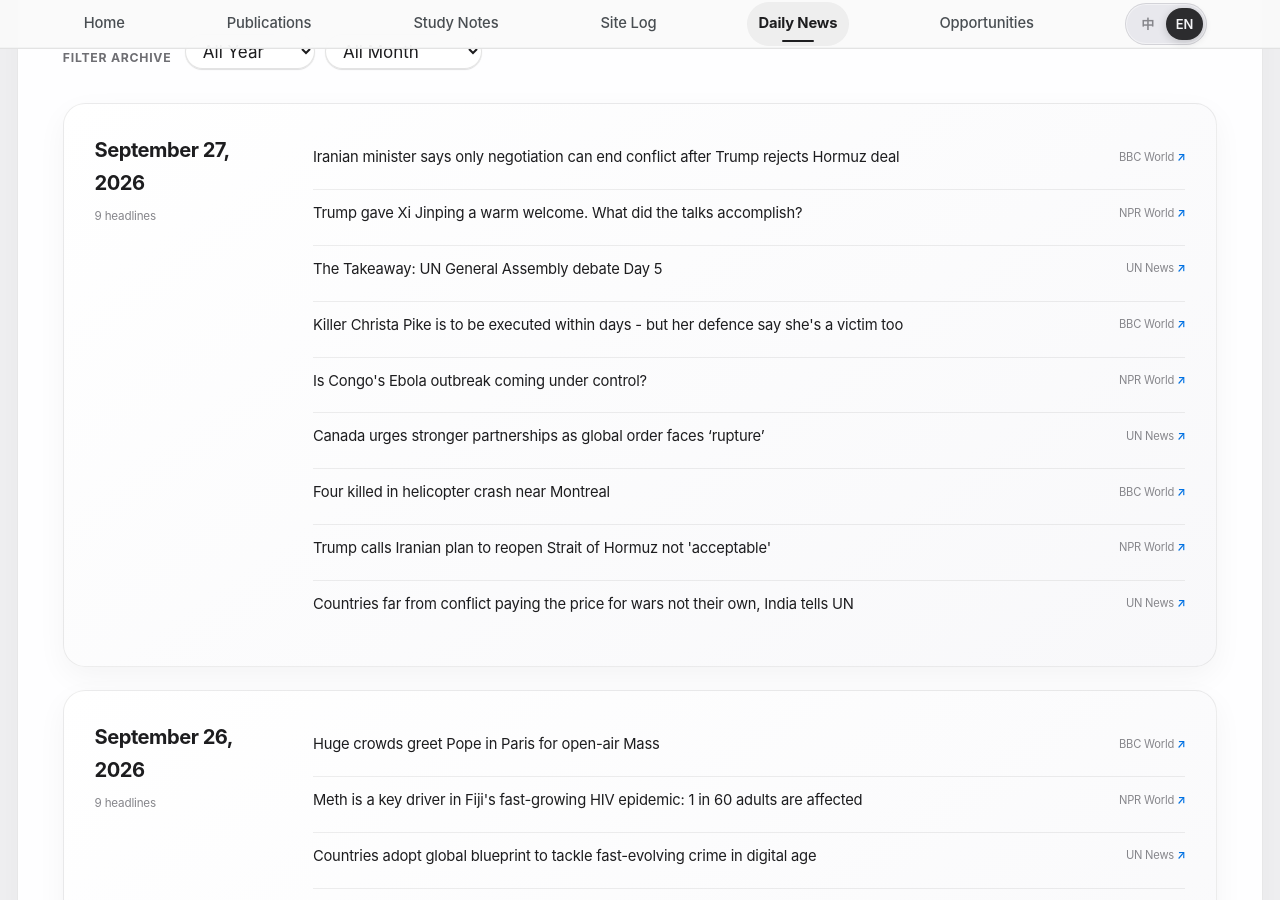
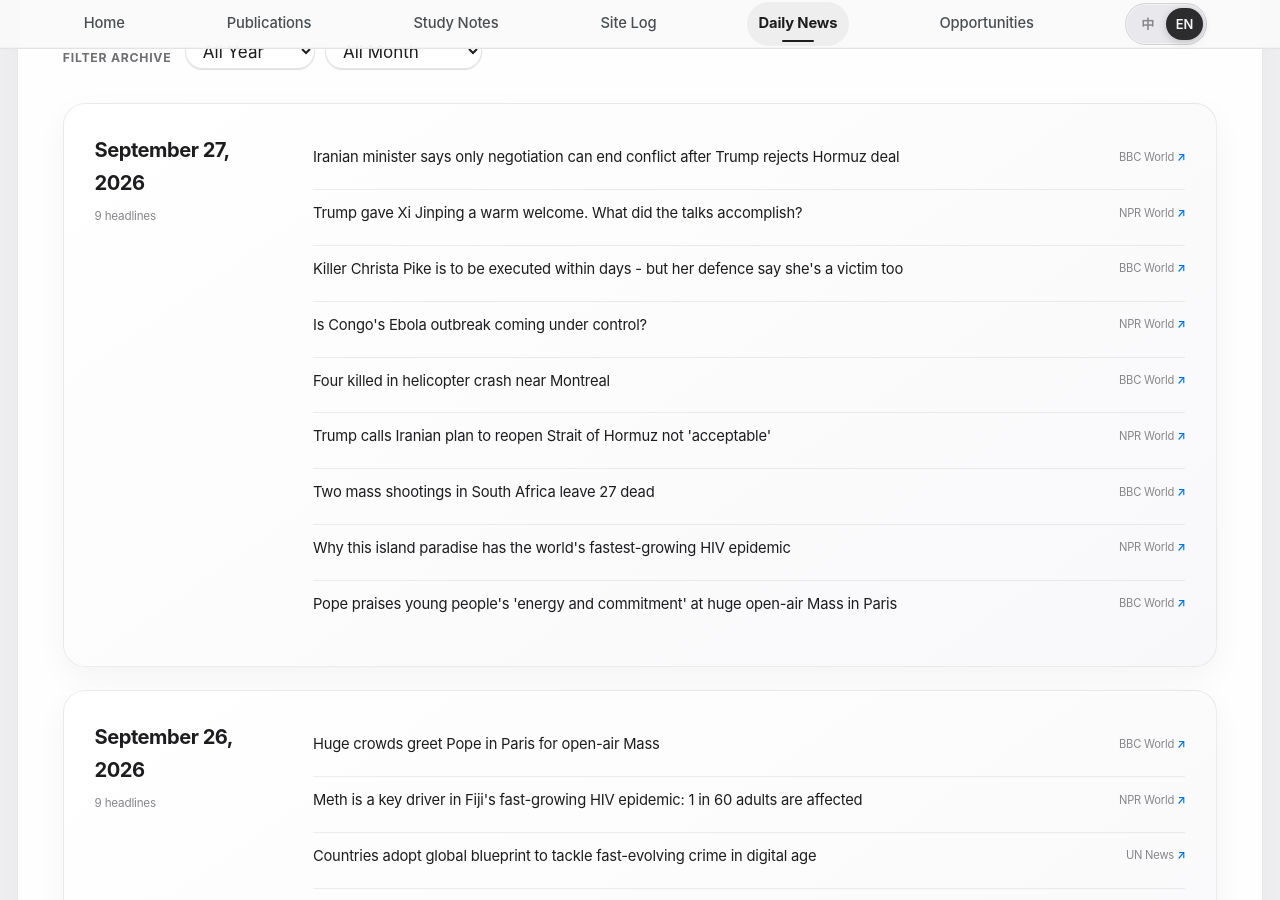
Before and after one commit to HaoxiangLuo/HaoxiangLuo.github.io, a Jekyll site: the page built from _pages/daily-news.html, in a window 1280 px wide and 900 px high, scrolled down 297 px. Built offline with Jekyll 4.4.1, drawn with Linux system fonts in a browser that asks for light colours; a style sheet for code colours, icons or effects is not loaded.

Commit message:
Update daily news 2026-09-27

```diff
--- a/_data/daily_news.json
+++ b/_data/daily_news.json
@@ -1,5 +1,5 @@
 {
-  "updated_at": "2026-09-27T17:24:25+08:00",
+  "updated_at": "2026-09-27T18:24:03+08:00",
   "days": [
     {
       "date": "2026-09-27",
@@ -17,12 +17,6 @@
           "title_zh": "特朗普对习近平表示热烈欢迎。会谈取得了什么成果？"
         },
         {
-          "title": "The Takeaway: UN General Assembly debate Day 5",
-          "source": "UN News",
-          "url": "https://news.un.org/feed/view/en/story/2026/09/1168462",
-          "title_zh": "要点：联合国大会辩论第五天"
-        },
-        {
           "title": "Killer Christa Pike is to be executed within days - but her defence say she's a victim too",
           "source": "BBC World",
           "url": "https://www.bbc.co.uk/news/articles/c6pwl9g9ne1lo?at_medium=RSS&at_campaign=rss",
@@ -33,12 +27,6 @@
           "source": "NPR World",
           "url": "https://www.npr.org/2026/09/26/nx-s1-5976867/is-congos-ebola-outbreak-coming-under-control",
           "title_zh": "刚果埃博拉疫情是否已得到控制？"
-        },
-        {
-          "title": "Canada urges stronger partnerships as global order faces ‘rupture’",
-          "source": "UN News",
-          "url": "https://news.un.org/feed/view/en/story/2026/09/1168461",
-          "title_zh": "全球秩序面临“破裂”，加拿大敦促加强伙伴关系"
         },
         {
           "title": "Four killed in helicopter crash near Montreal",
@@ -53,10 +41,22 @@
           "title_zh": "特朗普称伊朗重新开放霍尔木兹海峡的计划“不可接受"
         },
         {
-          "title": "Countries far from conflict paying the price for wars not their own, India tells UN",
-          "source": "UN News",
-          "url": "https://news.un.org/feed/view/en/story/2026/09/1168460",
-          "title_zh": "印度告诉联合国，远离冲突的国家为非本国战争付出代价"
+          "title": "Two mass shootings in South Africa leave 27 dead",
+          "source": "BBC World",
+          "url": "https://www.bbc.co.uk/news/articles/ck5ywnp075d1o?at_medium=RSS&at_campaign=rss",
+          "title_zh": "南非发生两起大规模枪击事件 已造成27人死亡"
+        },
+        {
+          "title": "Why this island paradise has the world's fastest-growing HIV epidemic",
+          "source": "NPR World",
+          "url": "https://www.npr.org/2026/09/26/g-s1-144667/hiv-crystal-meth-epidemic-fiji",
+          "title_zh": "为什么这个天堂般的岛屿拥有世界上增长最快的艾滋病毒流行"
+        },
+        {
+          "title": "Pope praises young people's 'energy and commitment' at huge open-air Mass in Paris",
+          "source": "BBC World",
+          "url": "https://www.bbc.co.uk/news/articles/cm4gjjwvvlzro?at_medium=RSS&at_campaign=rss",
+          "title_zh": "教宗在巴黎大型露天弥撒中赞扬年轻人的“活力和承诺"
         }
       ]
     },
```
